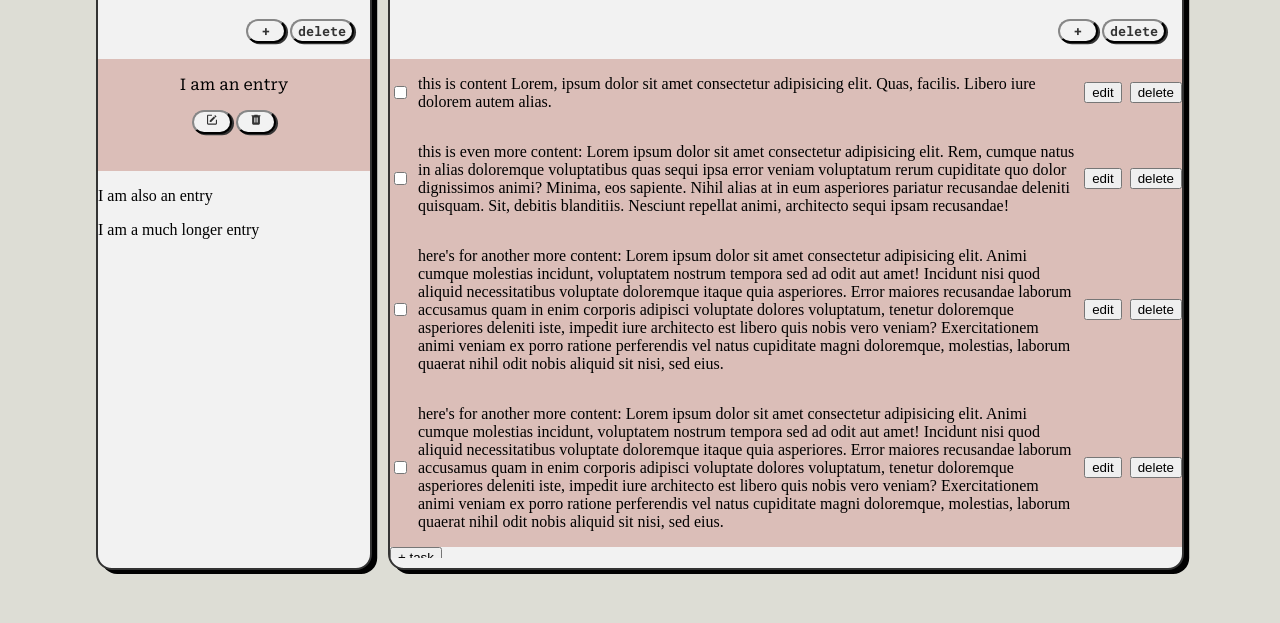
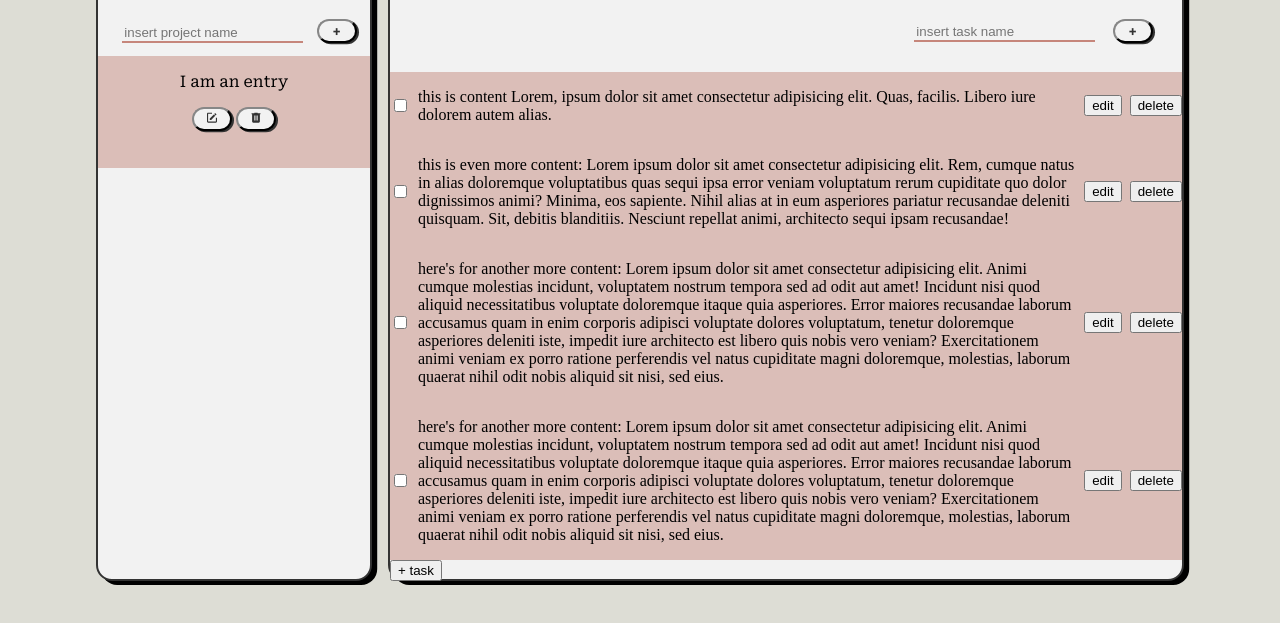
Before and after one commit to moggishere/todo-list, a website built with webpack: page dist/index.html in a window 1280 px wide. Shown: the part 139-762 px from the top of the page. Built offline with nearby package versions, Linux system fonts and the light colour scheme; a web font is replaced by a local one.

Commit message:
changed the input form for tasks and projects

```diff
--- a/src/index.js
+++ b/src/index.js
@@ -2,9 +2,9 @@ import './style.css'
 
 function component() {
 
-    const testing = document.getElementById('buttons-projects-add');
+    const testing = document.getElementById('projects-form-submit');
 
-    testing.addEventListener('click', e => {
+    testing.addEventListener('submit', e => {
         e.preventDefault;
         console.log('you clicked +')
     })
--- a/src/style.css
+++ b/src/style.css
@@ -58,6 +58,18 @@ body {
     text-align: right;
 }
 
+.form-text-input {
+    text-align: left;
+    border: none;
+    border-bottom: 0.2em solid var(--color-accent-underline);
+    background-color: var(--color-secondary);
+}
+
+.form-text-input:focus {
+    outline: none;
+    border-bottom:0.25em solid var(--color-accent-underline);
+}
+
 .buttons-main {
     text-align: center;
     background-color: var(--color-secondary);
@@ -83,7 +95,10 @@ body {
     transition: 0.05s;
 }
 
-.buttons-entry {
+#projects-form-submit {
+    display: flex;
+    justify-content: flex-end;
+    align-items: flex-end;
 }
 
 #content {
```
Also changed, not shown: dist/index.html, dist/main.js.
